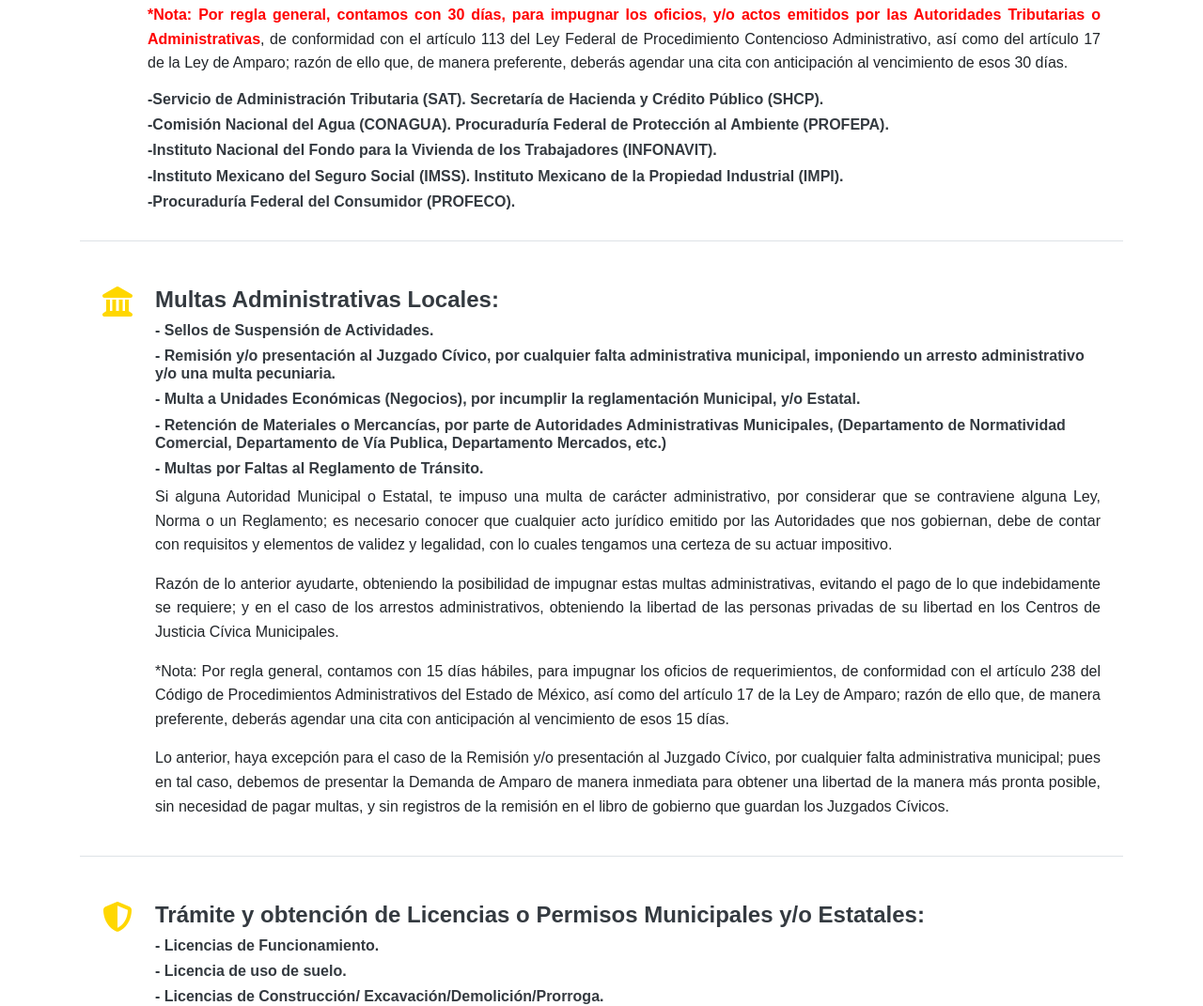
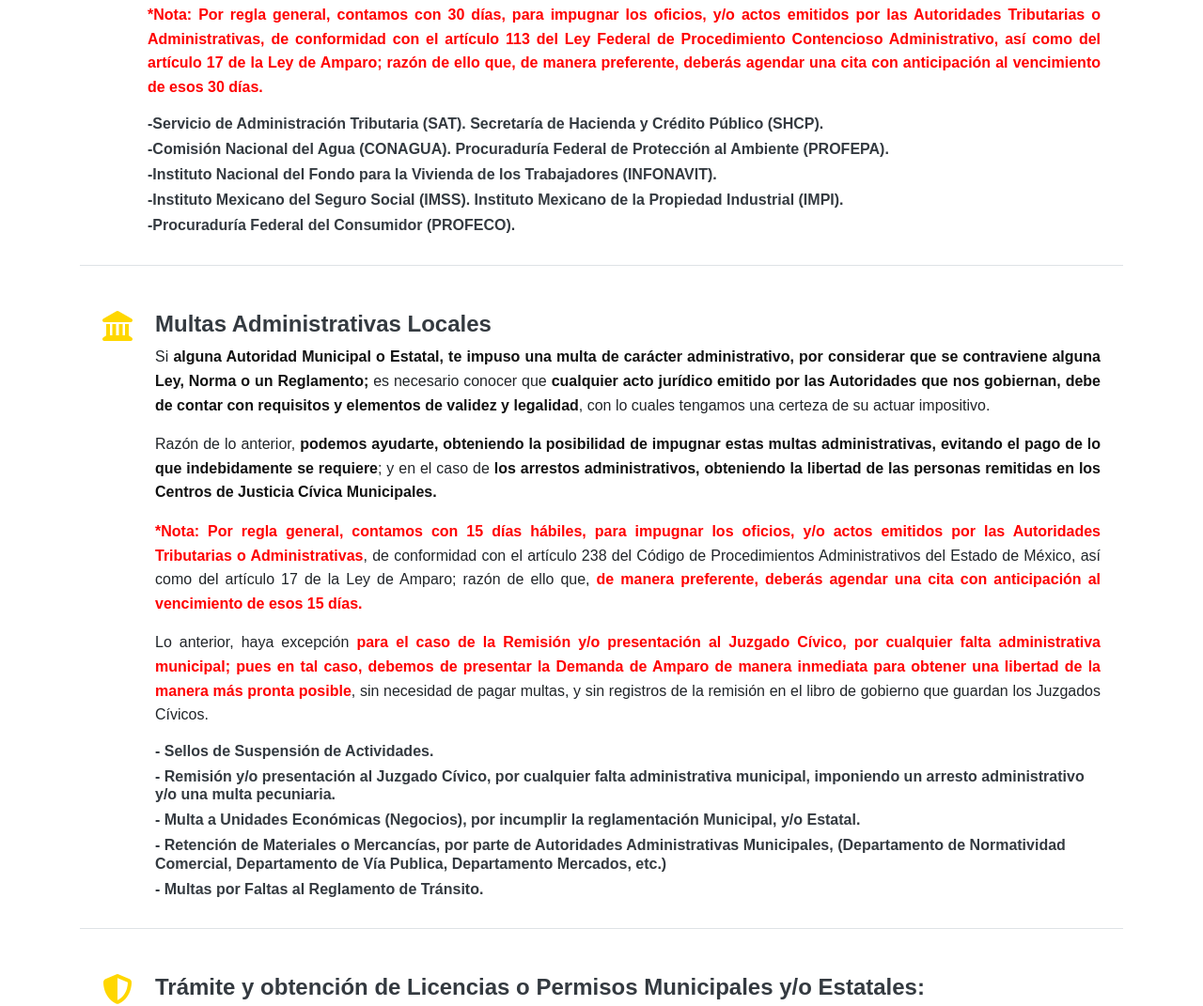
Before and after one commit to TalomarCL/TalomarCL.github.io, a plain HTML site: page servicios.html in a window 1280 px wide. Shown: the part 3655-4726 px from the top of the page at 94% size. Drawn offline with nearby package versions, Linux system fonts and the light colour scheme.

Commit message:
Update servicios.html

```diff
--- a/servicios.html
+++ b/servicios.html
@@ -452,7 +452,7 @@ Alcantarillado Municipal.</h4>
                         <div>
                             <h4 class="text-dark font-weight-bold mb-2">Créditos Fiscales o Multas, determinados por
 Autoridades Tributarias Federales, ya sean de
-carácter Administrativo o Fiscal:</h4>
+carácter Administrativo o Fiscal</h4>
             <p style="text-align: justify; class="text-dark mb-0">Si eres una persona física con Actividad Empresarial, o representas a una persona moral con Actividad Empresarial, y <span class="resaltado">te notificaron un oficio emitido por alguna Autoridad Tributaria, mediante el cual te informan que han determinado el pago de un Crédito Fiscal, a efecto de cubrir un monto en relación algún impuesto no cubierto </span> por parte del contribuyente. O en su defecto, la <span class="resaltado">imposición de multas por incumplimiento a las disposiciones fiscales o Administrativas, </span>aplicables; por concepto de algún <span class="resaltado">Impuesto </span>(ISR, IVA, IEPS, entre otros), o <span class="resaltado">derechos</span> a favor del Estado, <span class="resaltado">Aportaciones de Seguridad Social</span>, o bien, <span class="resaltado">Contribuciones de Mejora. Podemos proteger tus Derechos e Intereses económicos; ello</span>, a través del medio de defensa que más se adecue al caso en concreto, <span class="resaltado">(Recurso de Revocación, Juicio de Nulidad, o Juicio de Amparo)</span>, lograremos una rectificación de los datos aportados a las Autoridades exactoras, <span class="resaltado">a efecto de obtener la invalidez y nulidad de dichos Créditos Fiscales o Multas.</span>
 </p>
 
@@ -460,7 +460,7 @@ carácter Administrativo o Fiscal:</h4>
 
         <p style="text-align: justify; class="text-dark mb-0">Asimismo, de encontrarte en la situación que alguna de estas Autoridades Gubernamentales, ordene una <span class="resaltado"> visita domiciliaria de comprobación, te brindaremos el acompañamiento con asistencia legal personal, directamente de uno de nuestros abogados al momento de la diligencia.</span></p>
 
-      <p style="text-align: justify; class="text-dark mb-0"><span style="color: red; font-weight: bold;">*Nota: Por regla general, contamos con 30 días, para impugnar los oficios, y/o actos emitidos por las Autoridades Tributarias o Administrativas</span>, de conformidad con el artículo 113 del Ley Federal de Procedimiento Contencioso Administrativo, así como del artículo 17 de la Ley de Amparo; razón de ello que, de manera preferente, deberás agendar una cita con anticipación al vencimiento de esos 30 días.
+      <p style="text-align: justify; class="text-dark mb-0"><span style="color: red; font-weight: bold;"><span style="color: red; font-weight: bold;">*Nota: Por regla general, contamos con 30 días, para impugnar los oficios, y/o actos emitidos por las Autoridades Tributarias o Administrativas</span>, de conformidad con el artículo 113 del Ley Federal de Procedimiento Contencioso Administrativo, así como del artículo 17 de la Ley de Amparo; razón de ello que, <span style="color: red; font-weight: bold;">de manera preferente, deberás agendar una cita con anticipación al vencimiento de esos 30 días.</span>
 </span></p>
 
 
@@ -494,9 +494,18 @@ Instituto Mexicano de la Propiedad Industrial
                             <i class="fas fa-landmark fa-2x"></i>
                         </div>
                         <div>
-                            <h4 class="text-dark font-weight-bold mb-2">Multas Administrativas Locales:</h4>
+                            <h4 class="text-dark font-weight-bold mb-2">Multas Administrativas Locales</h4>
 
-<h6 class="text-dark font-weight-bold mb-2">- Sellos de Suspensión de Actividades.</h6>
+                           <p style="text-align: justify; class="text-dark mb-0">Si <span class="resaltado">alguna Autoridad Municipal o Estatal, te impuso una multa de carácter administrativo, por considerar que se contraviene alguna Ley, Norma o un Reglamento;</span> es necesario conocer que <span class="resaltado">cualquier acto jurídico emitido por las Autoridades que nos gobiernan, debe de contar con requisitos y elementos de validez y legalidad</span>, con lo cuales tengamos una certeza de su actuar impositivo.</p>
+
+                           <p style="text-align: justify; class="text-dark mb-0">Razón de lo anterior, <span class="resaltado">podemos ayudarte, obteniendo la posibilidad de impugnar estas multas administrativas, evitando el pago de lo que indebidamente se requiere</span>; y en el caso de <span class="resaltado">los arrestos administrativos, obteniendo la libertad de las personas remitidas en los Centros de Justicia Cívica Municipales. </span>
+</p>
+                           <p style="text-align: justify; class="text-dark mb-0"><span style="color: red; font-weight: bold;">*Nota: Por regla general, contamos con 15 días hábiles, para impugnar los oficios, y/o actos emitidos por las Autoridades Tributarias o Administrativas</span>, de conformidad con el artículo 238 del Código de Procedimientos Administrativos del Estado de México, así como del artículo 17 de la Ley de Amparo; razón de ello que, <span style="color: red; font-weight: bold;">de manera preferente, deberás agendar una cita con anticipación al vencimiento de esos 15 días.</span>
+</p>
+
+                          <p style="text-align: justify; class="text-dark mb-0">Lo anterior, haya excepción <span style="color: red; font-weight: bold;">para el caso de la Remisión y/o presentación al Juzgado Cívico, por cualquier falta administrativa municipal; pues en tal caso, debemos de presentar la Demanda de Amparo de manera inmediata para obtener una libertad de la manera más pronta posible</span>, sin necesidad de pagar multas, y sin registros de la remisión en el libro de gobierno que guardan los Juzgados Cívicos.</p>
+
+        <h6 class="text-dark font-weight-bold mb-2">- Sellos de Suspensión de Actividades.</h6>
 
 <h6 class="text-dark font-weight-bold mb-2">- Remisión y/o presentación al Juzgado
 Cívico, por cualquier falta
@@ -517,46 +526,6 @@ Publica, Departamento Mercados, etc.)</h6>
 
 <h6 class="text-dark font-weight-bold mb-2">- Multas por Faltas al Reglamento de
 Tránsito.</h6>
-                           <p style="text-align: justify; class="text-dark mb-0">Si alguna Autoridad Municipal o
-Estatal, te impuso una multa de
-carácter administrativo, por considerar
-que se contraviene alguna Ley, Norma
-o un Reglamento; es necesario conocer
-que cualquier acto jurídico emitido por
-las Autoridades que nos gobiernan,
-debe de contar con requisitos y
-elementos de validez y legalidad, con lo
-cuales tengamos una certeza de su
-actuar impositivo.</p>
-
-                           <p style="text-align: justify; class="text-dark mb-0">Razón de lo anterior ayudarte,
-obteniendo la posibilidad de impugnar
-estas multas administrativas, evitando
-el pago de lo que indebidamente se
-requiere; y en el caso de los arrestos
-administrativos, obteniendo la libertad
-de las personas privadas de su libertad
-en los Centros de Justicia Cívica
-Municipales.</p>
-                           <p style="text-align: justify; class="text-dark mb-0">*Nota: Por regla general, contamos con 15 días
-hábiles, para impugnar los oficios de
-requerimientos, de conformidad con el artículo
-238 del Código de Procedimientos
-Administrativos del Estado de México, así como
-del artículo 17 de la Ley de Amparo; razón de
-ello que, de manera preferente, deberás
-agendar una cita con anticipación al
-vencimiento de esos 15 días.</p>
-
-                          <p style="text-align: justify; class="text-dark mb-0">Lo anterior, haya excepción para el caso de la
-Remisión y/o presentación al Juzgado Cívico,
-por cualquier falta administrativa municipal;
-pues en tal caso, debemos de presentar la
-Demanda de Amparo de manera inmediata
-para obtener una libertad de la manera más
-pronta posible, sin necesidad de pagar multas,
-y sin registros de la remisión en el libro de
-gobierno que guardan los Juzgados Cívicos.</p>
                         </div>
                     </div>
                 </div>
```
